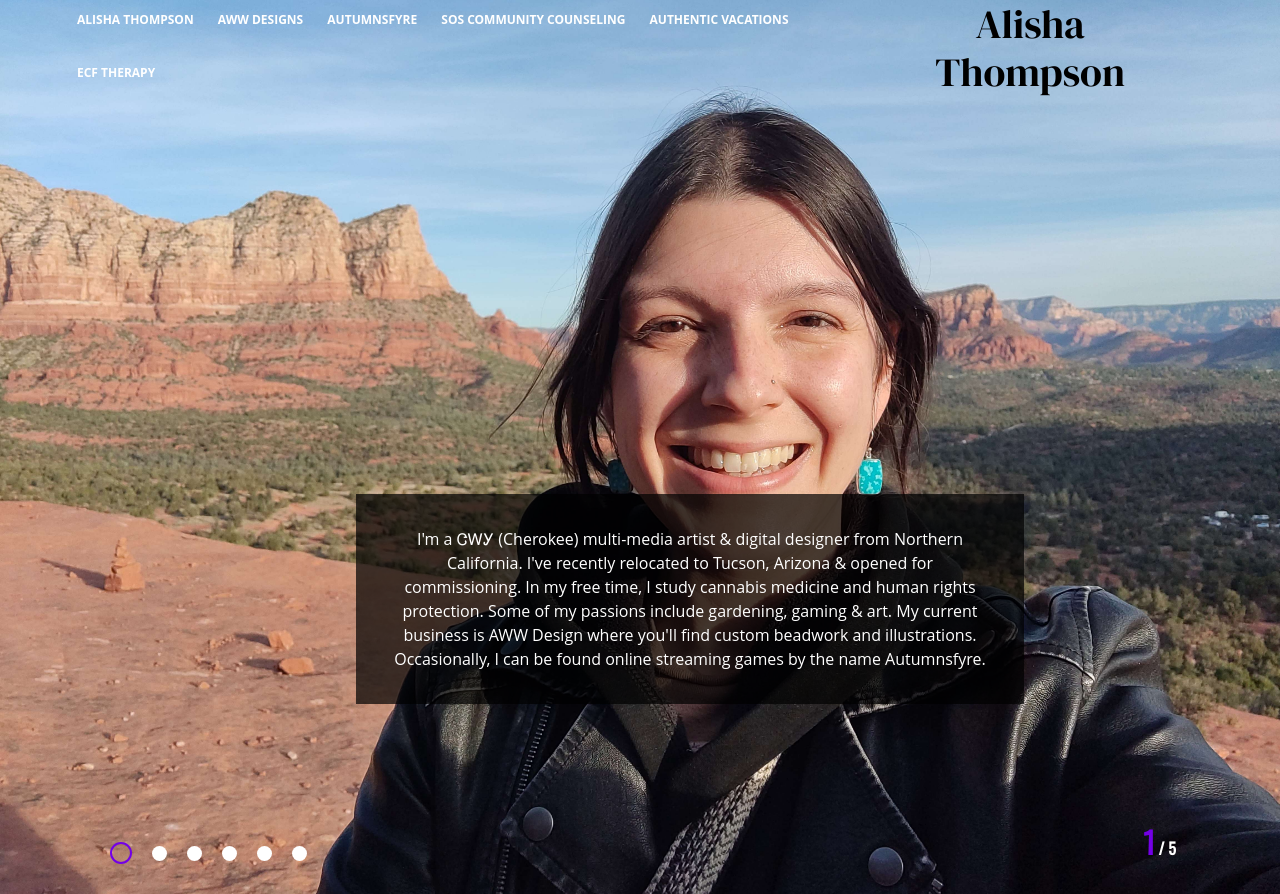
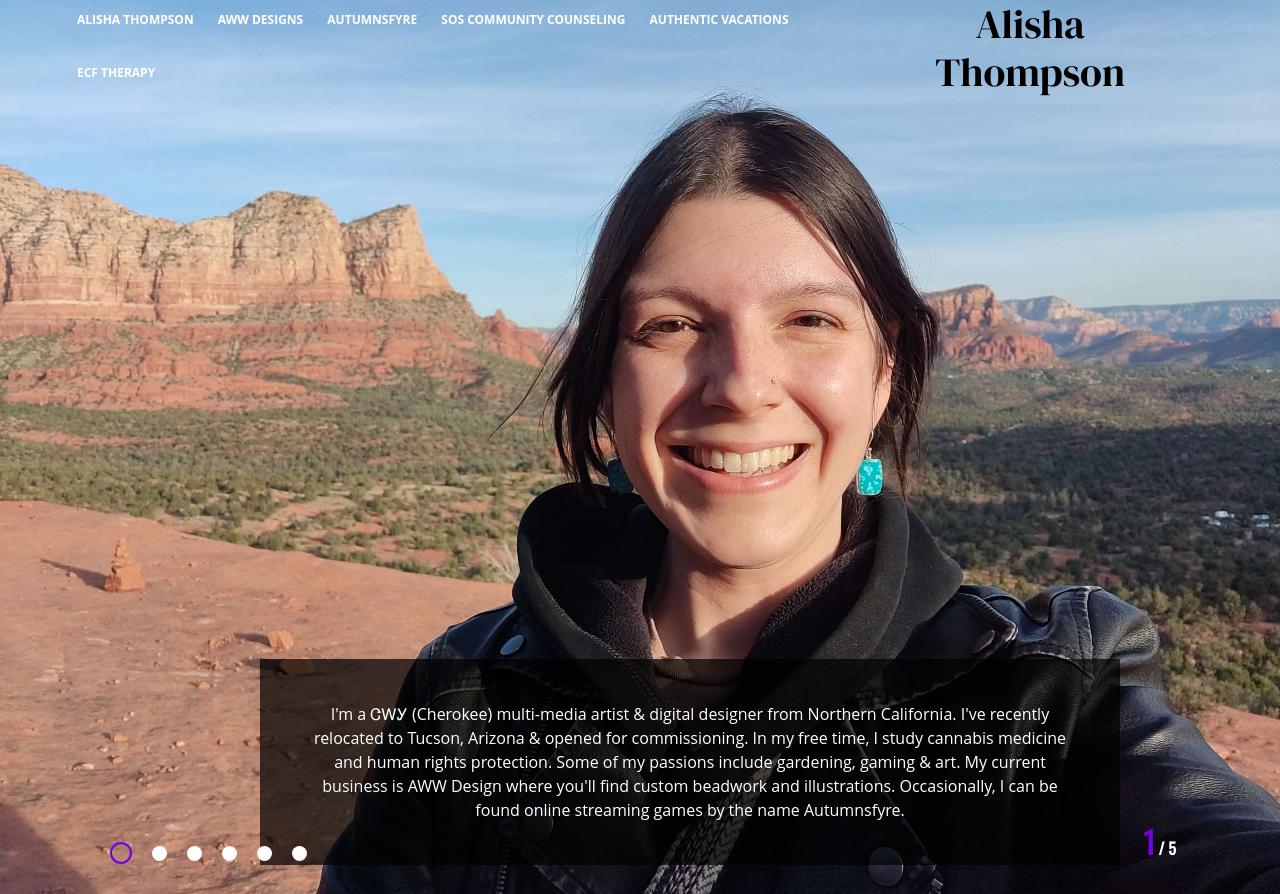
Before and after one commit to autumnsfyre/alishaportfolio, a PHP site: page / in a window 1280 px wide. Run offline with PHP 8.4, Linux system fonts and the light colour scheme; some libraries are stand-ins or nearby versions; some web fonts are replaced; grey boxes are pictures that could not be loaded.

Commit message:
Update style.css

```diff
--- a/css/style.css
+++ b/css/style.css
@@ -6,6 +6,7 @@
 	color:#ffffff;
 	text-align: center;
 	padding: 5%;
+	margin-top: 75%;
 	background-color: rgb(0, 0, 0, 0.7);
 }
 
@@ -182,8 +183,7 @@ body {
   justify-content: flex-start;
 }
 .slider-content {
-  width: 60% ;
-margin-top: 25%;
+  width: 75% ;
   padding-left: 100px;
 }
 
```
